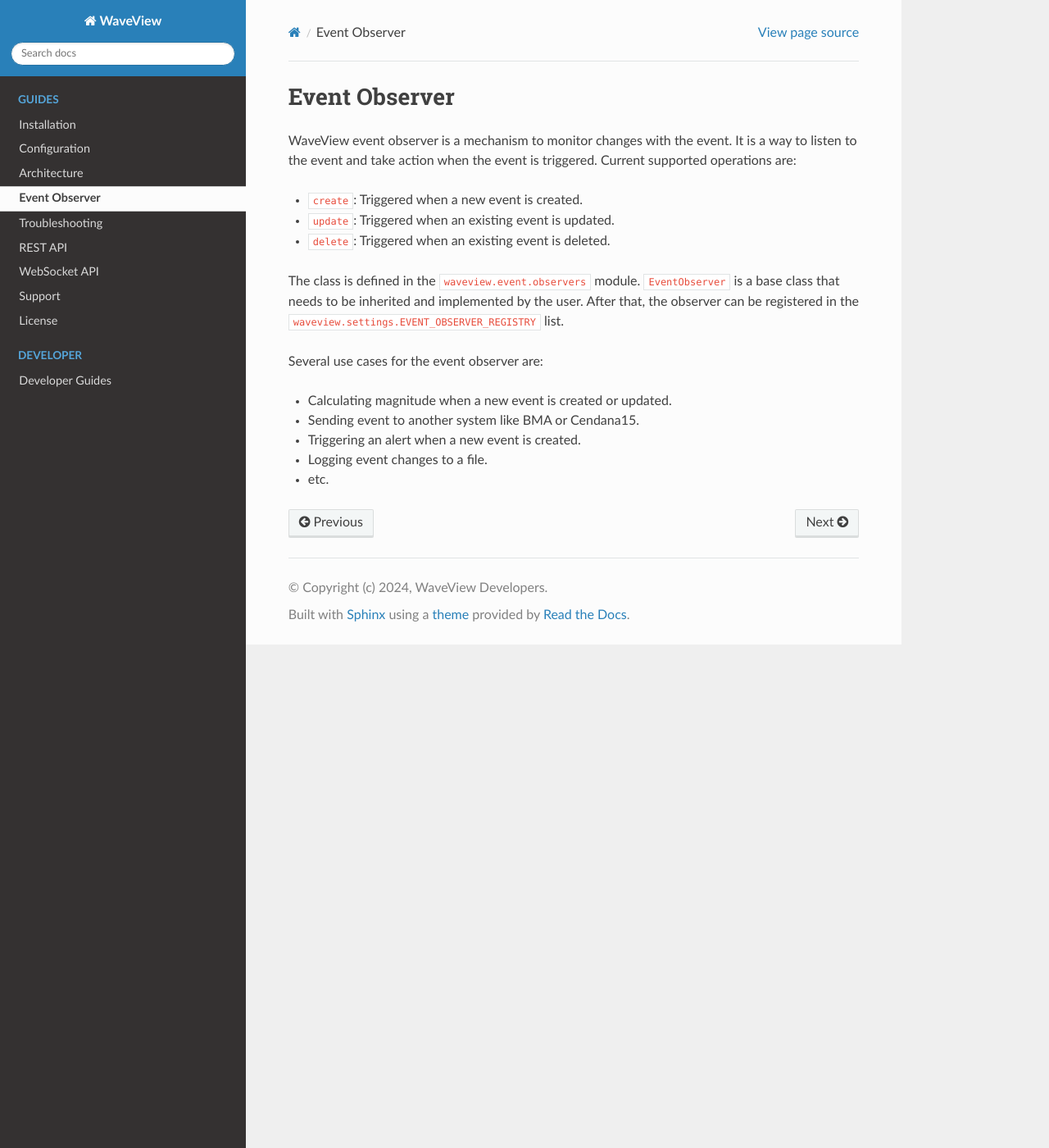
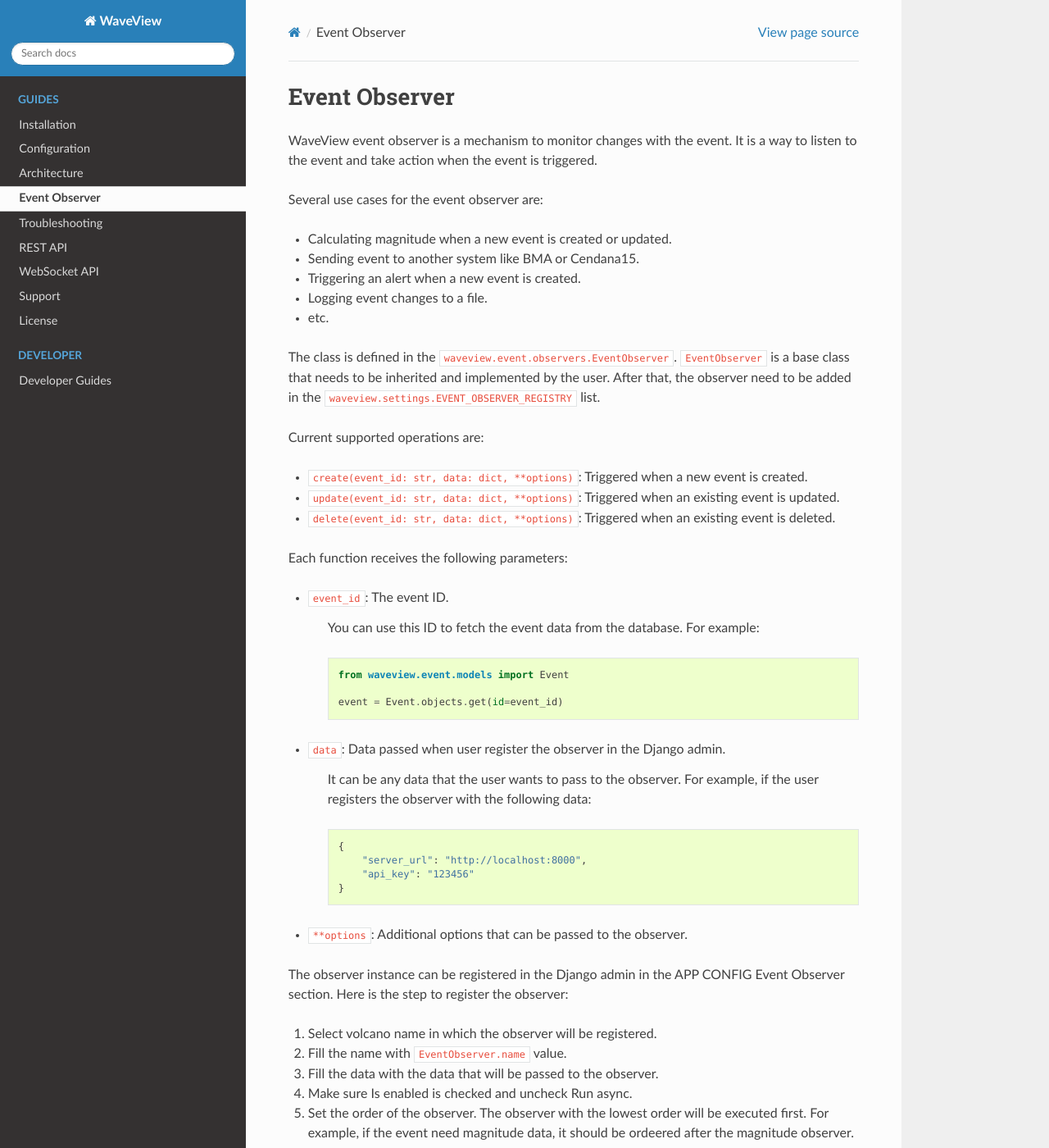
Before and after one commit to bpptkg/waveview-api, a Sphinx documentation site: the page built from docs/guides/event_observer.rst, in a window 1280 px wide and 1400 px high. Shown: the whole window at 82% size. Built offline with Sphinx 7.4.7 and the Read the Docs theme 3.1.0, drawn with Linux system fonts in a browser that asks for light colours; some of the changed text lies outside the part shown.

Commit message:
fix: Improve documentation for EventObserver with detailed usage examples and parameter descriptions

```diff
--- a/docs/guides/event_observer.rst
+++ b/docs/guides/event_observer.rst
@@ -2,18 +2,8 @@
 Event Observer
 ==============
 
-WaveView event observer is a mechanism to monitor changes with the event.
-It is a way to listen to the event and take action when the event is triggered.
-Current supported operations are:
-
-- ``create``: Triggered when a new event is created.
-- ``update``: Triggered when an existing event is updated.
-- ``delete``: Triggered when an existing event is deleted.
-
-The class is defined in the ``waveview.event.observers`` module.
-``EventObserver`` is a base class that needs to be inherited and implemented by
-the user. After that, the observer can be registered in the
-``waveview.settings.EVENT_OBSERVER_REGISTRY`` list.
+WaveView event observer is a mechanism to monitor changes with the event. It is
+a way to listen to the event and take action when the event is triggered.
 
 Several use cases for the event observer are:
 
@@ -22,3 +12,64 @@
 - Triggering an alert when a new event is created.
 - Logging event changes to a file.
 - etc.
+
+The class is defined in the ``waveview.event.observers.EventObserver``.
+``EventObserver`` is a base class that needs to be inherited and implemented by
+the user. After that, the observer need to be added in the
+``waveview.settings.EVENT_OBSERVER_REGISTRY`` list.
+
+Current supported operations are:
+
+- ``create(event_id: str, data: dict, **options)``: Triggered when a new event is created.
+- ``update(event_id: str, data: dict, **options)``: Triggered when an existing event is updated.
+- ``delete(event_id: str, data: dict, **options)``: Triggered when an existing event is deleted.
+
+Each function receives the following parameters:
+
+- ``event_id``: The event ID.
+
+    You can use this ID to fetch the event data from the database. For example:
+
+    .. code-block:: python
+
+        from waveview.event.models import Event
+
+        event = Event.objects.get(id=event_id)
+
+- ``data``: Data passed when user register the observer in the Django admin.
+
+    It can be any data that the user wants to pass to the observer. For example,
+    if the user registers the observer with the following data:
+
+    .. code-block:: python
+
+        {
+            "server_url": "http://localhost:8000",
+            "api_key": "123456"
+        }
+
+- ``**options``: Additional options that can be passed to the observer.
+
+The observer instance can be registered in the Django admin in the APP CONFIG
+Event Observer section. Here is the step to register the observer:
+
+1. Select volcano name in which the observer will be registered.
+
+2. Fill the name with ``EventObserver.name`` value.
+
+3. Fill the data with the data that will be passed to the observer.
+
+4. Make sure Is enabled is checked and uncheck Run async.
+
+5. Set the order of the observer. The observer with the lowest order will be
+   executed first. For example, if the event need magnitude data, it should be
+   ordeered after the magnitude observer.
+
+7. Fill the description with the observer description (recommended).
+
+8. Select the author of the observer (recommended).
+
+9. Click the save button.
+
+When the error raised in the observer while running, it will be logged in the
+Celery log file. The next observer will still be executed.
```
